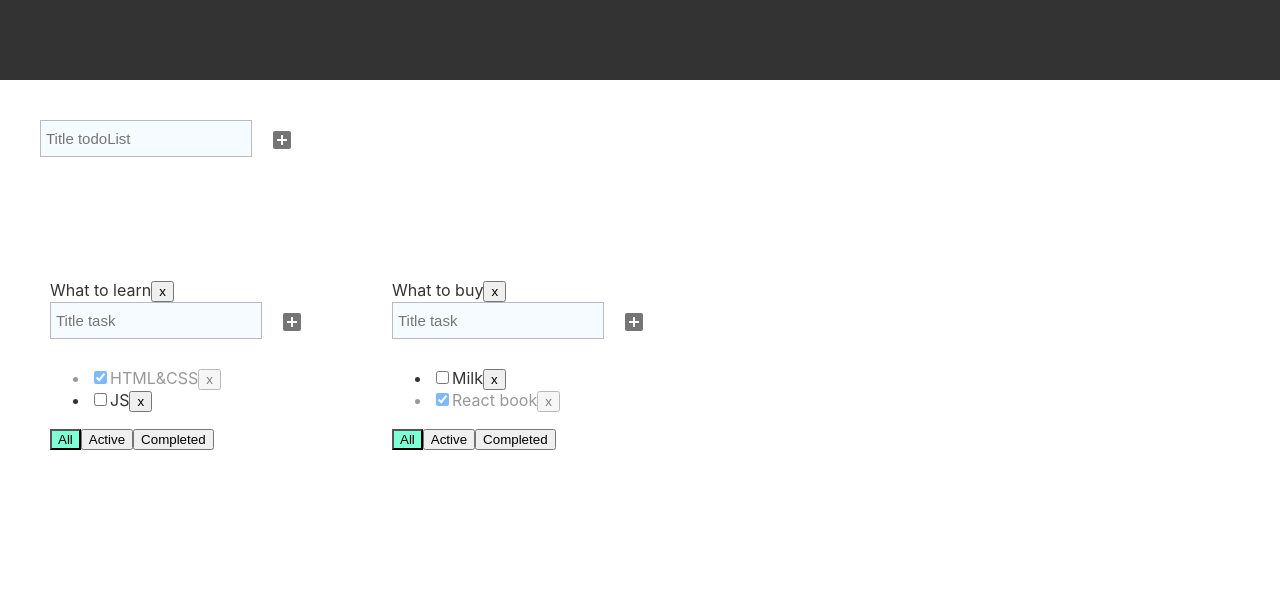
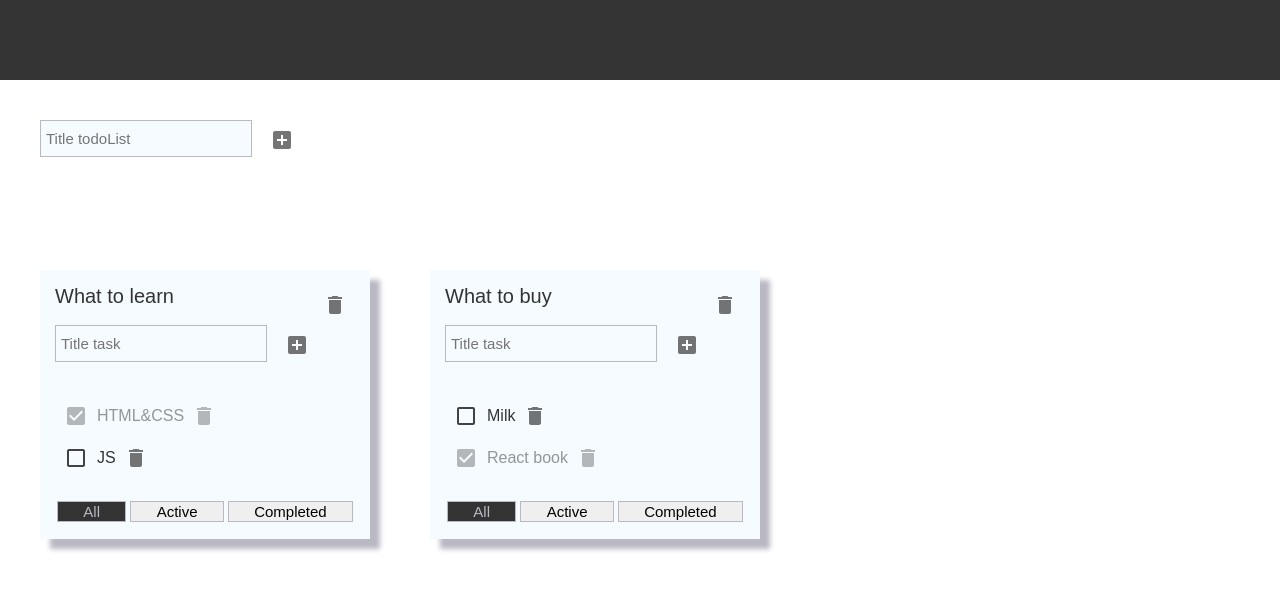
Before and after one commit to NadzeyaValatkevich/tasks, a React (Create React App) app: page / in a window 1280 px wide. Shown: the top 590 px of the page. Built offline with nearby package versions, Linux system fonts and the light colour scheme; the HTML template or start-up script is replaced by a standard one.

Commit message:
styled ptoject

```diff
--- a/src/AddItemForm.module.css
+++ b/src/AddItemForm.module.css
@@ -7,10 +7,10 @@
 }
 .itemForm {
     height: 50px;
+    margin-bottom: 20px;
 }
 .itemFormInput {
     background-color: #F6FBFF;
-    font-family: 'Poppins', sans-serif;
     font-size: 15px;
     width: 200px;
     height: 25px;
@@ -22,3 +22,8 @@
 .itemFormBtn {
     color: #333333;
 }
+@media screen and (max-width: 450px) {
+    .itemFormInput {
+        width: 150px;
+    }
+}
--- a/src/App.module.css
+++ b/src/App.module.css
@@ -17,5 +17,19 @@
     display: flex;
     width: 100%;
     flex-wrap: wrap;
-
+    align-items: flex-start;
 }
+@media screen and (max-width: 860px) {
+    .blockTodoLists {
+        flex-direction: column;
+        align-items: center;
+    }
+}
+@media screen and (max-width: 450px) {
+    .container {
+        padding: 15px;
+    }
+    .blockForm {
+        margin-bottom: 50px;
+    }
+}
--- /dev/null
+++ b/src/EditableSpan.module.css
@@ -0,0 +1,10 @@
+.input {
+    background-color: #F6FBFF;
+    font-size: 15px;
+    width: 200px;
+    height: 25px;
+    padding: 5px;
+    outline: none;
+    border: 1px solid #B9B8C3;
+    margin-right: 10px;
+}
--- a/src/EditableSpan.tsx
+++ b/src/EditableSpan.tsx
@@ -1,8 +1,10 @@
 import React, {ChangeEvent, useState} from "react";
+import style from './EditableSpan.module.css';
 
 type EditableSpanPropsType = {
     title: string,
-    onChange: (newTitle: string) => void
+    onChange: (newTitle: string) => void,
+    style: {fontSize: string}
 };
 
 export const EditableSpan = (props: EditableSpanPropsType) => {
@@ -25,6 +27,6 @@ export const EditableSpan = (props: EditableSpanPropsType) => {
     };
 
     return editMode
-        ? <input value={title} autoFocus onBlur={activateViewMode} onChange={changeTitleHandler}/>
-        : <span onDoubleClick={activateEditMode}>{props.title}</span>
+        ? <input value={title} autoFocus onBlur={activateViewMode} onChange={changeTitleHandler} className={style.input}/>
+        : <span onDoubleClick={activateEditMode} style={props.style}>{props.title}</span>
 }
--- a/src/TodoList.module.css
+++ b/src/TodoList.module.css
@@ -1,11 +1,40 @@
 .todoList {
-    padding: 10px;
+    width: 300px;
+    height: auto;
+    padding: 15px;
     margin: 0 60px 50px 0;
+    background-color: #F6FBFF;
+    box-shadow: 10px 10px 5px #B9B8C3;
+}
+.blockTitleTodo {
+    display: flex;
+    justify-content: space-between;
+}
+.checkbox {
+    color: #333333;
 }
 
 .isDone {
     opacity: 0.5;
 }
-.activeFilter {
-    background-color: aquamarine;
+.task {
+    width: 100%;
+    display: flex;
+    align-items: center;
 }
+.blockBtn {
+    width: 100%;
+    margin-top: 20px;
+    display: flex;
+    justify-content: space-between;
+}
+@media screen and (max-width: 860px) {
+    .todoList {
+        margin-right: 0;
+    }
+}
+@media screen and (max-width: 450px) {
+    .todoList {
+        width: 250px;
+    }
+}
--- a/src/TodoList.tsx
+++ b/src/TodoList.tsx
@@ -3,6 +3,10 @@ import {FilterValuesType, TaskType} from "./App";
 import {AddItemForm} from "./AddItemForm";
 import {EditableSpan} from "./EditableSpan";
 import style from './TodoList.module.css';
+import {Checkbox, IconButton} from "@mui/material";
+import {Delete} from "@mui/icons-material";
+import {grey} from "@mui/material/colors";
+import {Button} from "./components/button/Button";
 
 type PropsType = {
     todoListId: string,
@@ -19,7 +23,12 @@ type PropsType = {
 };
 
 export const TodoList = (props: PropsType) => {
-
+    const titleTodo = {
+        fontSize: '20px'
+    };
+    const titleTask = {
+        fontSize: '16px'
+    };
     const addTask = (title: string) => {
         props.addTask(props.todoListId, title);
     };
@@ -33,15 +42,19 @@ export const TodoList = (props: PropsType) => {
     };
 
     const onChangeTodolistTitle = (newTitle: string) => {
-       props.changeTodoListTitle(props.todoListId, newTitle)
+        props.changeTodoListTitle(props.todoListId, newTitle)
     };
 
     return (
         <div className={style.todoList}>
-            <EditableSpan title={props.title} onChange={onChangeTodolistTitle}/>
-            <button onClick={onClickHandler}>x</button>
+            <div className={style.blockTitleTodo}>
+                <EditableSpan title={props.title} onChange={onChangeTodolistTitle} style={titleTodo}/>
+                <IconButton onClick={onClickHandler}>
+                    <Delete/>
+                </IconButton>
+            </div>
             <AddItemForm addItem={addTask} value={'Title task'}/>
-            <ul>
+            <div>
                 {props.tasks.map(t => {
 
                     const onClickHandler = () => props.removeTask(props.todoListId, t.id);
@@ -53,28 +66,26 @@ export const TodoList = (props: PropsType) => {
                         props.changeTaskTitle(props.todoListId, t.id, newTitle);
                     }
 
-                    return <li key={t.id}
-                               className={t.isDone ? style.isDone : ''}
+                    return <div key={t.id}
+                               className={t.isDone ? `${style.isDone} ${style.task}` : style.task}
                     >
-                        <input type={"checkbox"} checked={t.isDone} onChange={onChangeHandler}/>
-                        <EditableSpan title={t.title} onChange={onChangeTitleHandler}/>
-                        <button onClick={onClickHandler}>x
-                        </button>
-                    </li>
+                        <Checkbox onChange={onChangeHandler} checked={t.isDone} sx={{
+                            color: grey[800],
+                            '&.Mui-checked': {
+                                color: grey[600],
+                            },
+                        }}/>
+                        <EditableSpan title={t.title} onChange={onChangeTitleHandler} style={titleTask}/>
+                        <IconButton onClick={onClickHandler}>
+                            <Delete/>
+                        </IconButton>
+                    </div>
                 })}
-            </ul>
-            <div>
-                <button onClick={onAllClickHandler}
-                        className={props.filter === 'all' ? style.activeFilter : ''}>All
-                </button>
-                <button onClick={onActiveClickHandler}
-                        className={props.filter === 'active' ? style.activeFilter : ''}
-                >Active
-                </button>
-                <button onClick={onCompletedClickHandler}
-                        className={props.filter === 'completed' ? style.activeFilter : ''}
-                >Completed
-                </button>
+            </div>
+            <div className={style.blockBtn}>
+                <Button onClick={onAllClickHandler} styleBtn={props.filter === 'all' ? 'activeFilter' : ''} title={'All'}/>
+                <Button onClick={onActiveClickHandler} styleBtn={props.filter === 'active' ? 'activeFilter' : ''} title={'Active'}/>
+                <Button onClick={onCompletedClickHandler} styleBtn={props.filter === 'completed' ? 'activeFilter' : ''} title={'Completed'}/>
             </div>
         </div>
     )
--- /dev/null
+++ b/src/components/button/Button.module.css
@@ -0,0 +1,11 @@
+.activeFilter {
+    background-color: #333333;
+    color: #B9B8C3;
+}
+.button {
+    flex-grow: 1;
+    margin: 2px;
+    font-size: 15px;
+    font-family: 'Poppins', sans-serif;
+    border: 1px solid #B9B8C3;
+}
--- /dev/null
+++ b/src/components/button/Button.tsx
@@ -0,0 +1,14 @@
+import style from "./Button.module.css";
+import React from "react";
+
+type PropsButtonType = {
+    onClick: () => void,
+    styleBtn: string,
+    title: string
+};
+
+export const Button = ({onClick, styleBtn, title }: PropsButtonType) => {
+    return <button onClick={onClick}
+                   className={styleBtn === 'activeFilter' ? `${style.activeFilter} ${style.button}` : style.button}>{title}
+    </button>
+};
--- a/src/index.css
+++ b/src/index.css
@@ -9,6 +9,7 @@ body {
   -moz-osx-font-smoothing: grayscale;
   box-sizing: border-box;
   color: #333333;
+  font-family: 'Poppins', sans-serif;
 }
 #root {
   width: 100%;
```
